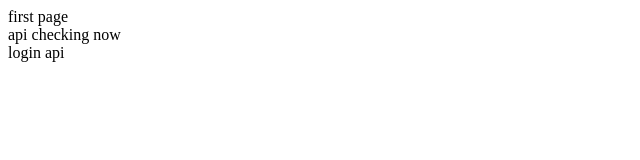
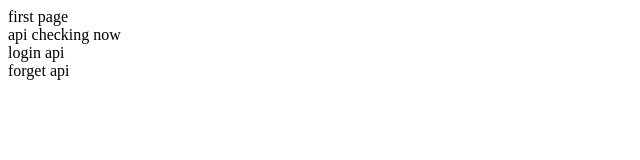
Before and after one commit to junaidmasih102/demored, a plain HTML site: page index.html in a window 1280 px wide. Shown: the full height of the page, 0-640 px from the left. Drawn offline with Linux system fonts and the light colour scheme.

Commit message:
forget api

```diff
--- a/index.html
+++ b/index.html
@@ -16,5 +16,9 @@
     <div>
         login api
     </div>
+
+    <div>
+        forget api
+    </div>
 </body>
 </html>
```
